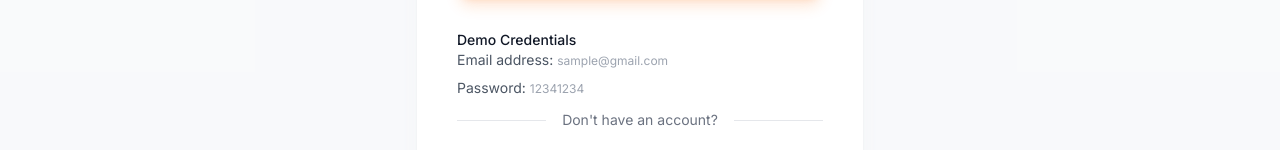
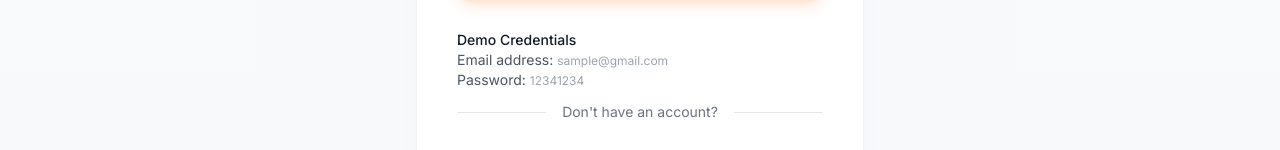
Before and after one commit to Benihin-Dev/RecruitATS, a Next.js app: page /auth/signin in a window 1280 px wide. Shown: the part 437-587 px from the top of the page. Built offline with nearby package versions, Linux system fonts and the light colour scheme; no server answers.

Commit message:
Fix indentation in demo credentials section

```diff
--- a/src/app/auth/signin/page.tsx
+++ b/src/app/auth/signin/page.tsx
@@ -116,7 +116,7 @@
     <p className="text-gray-600">
       Email address: <span className="text-gray-400 text-xs">sample@gmail.com</span>
     </p>
-    <p className="text-gray-600 mt-2">
+    <p className="text-gray-600">
       Password: <span className="text-gray-400 text-xs">12341234</span>
     </p>
                          </div>
```
